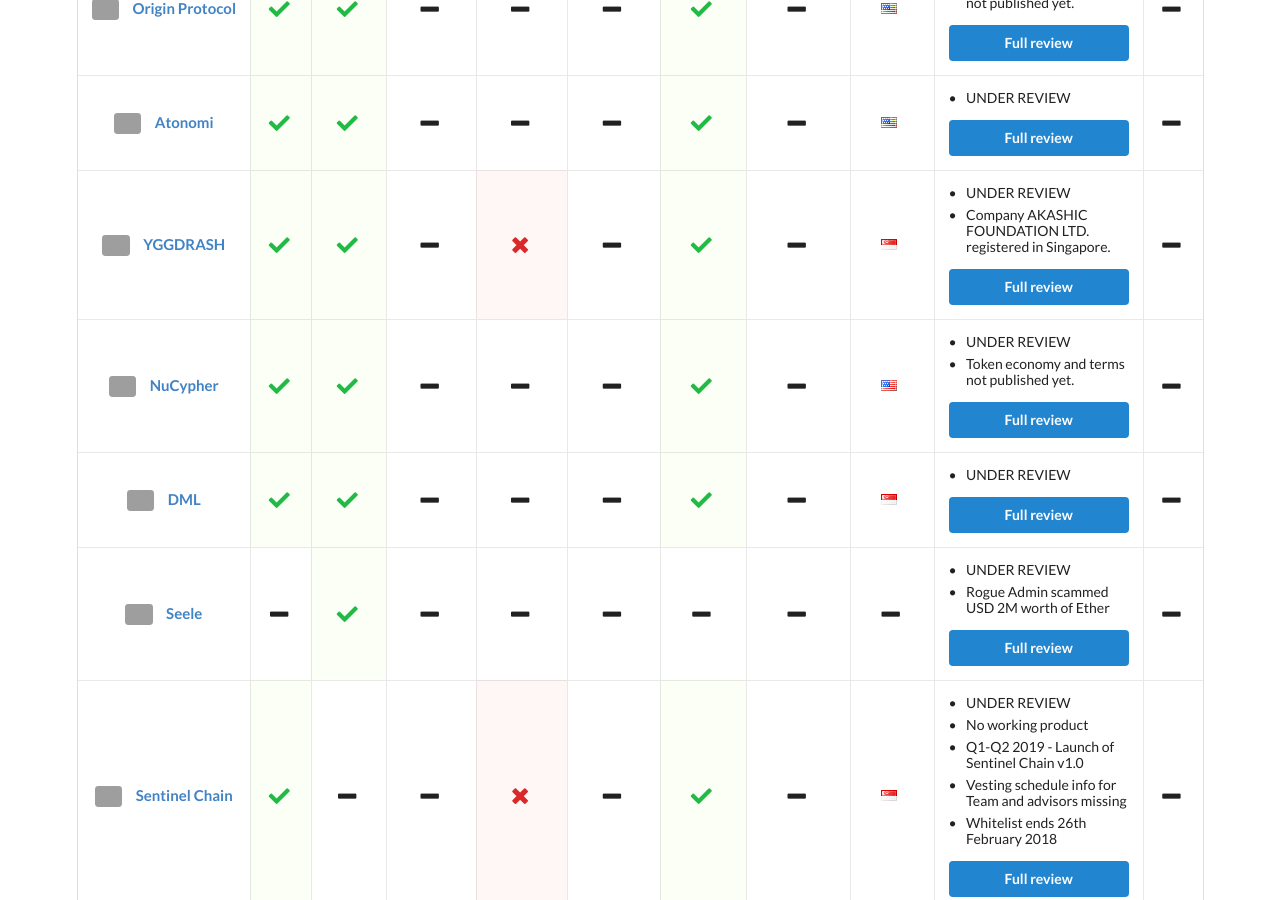
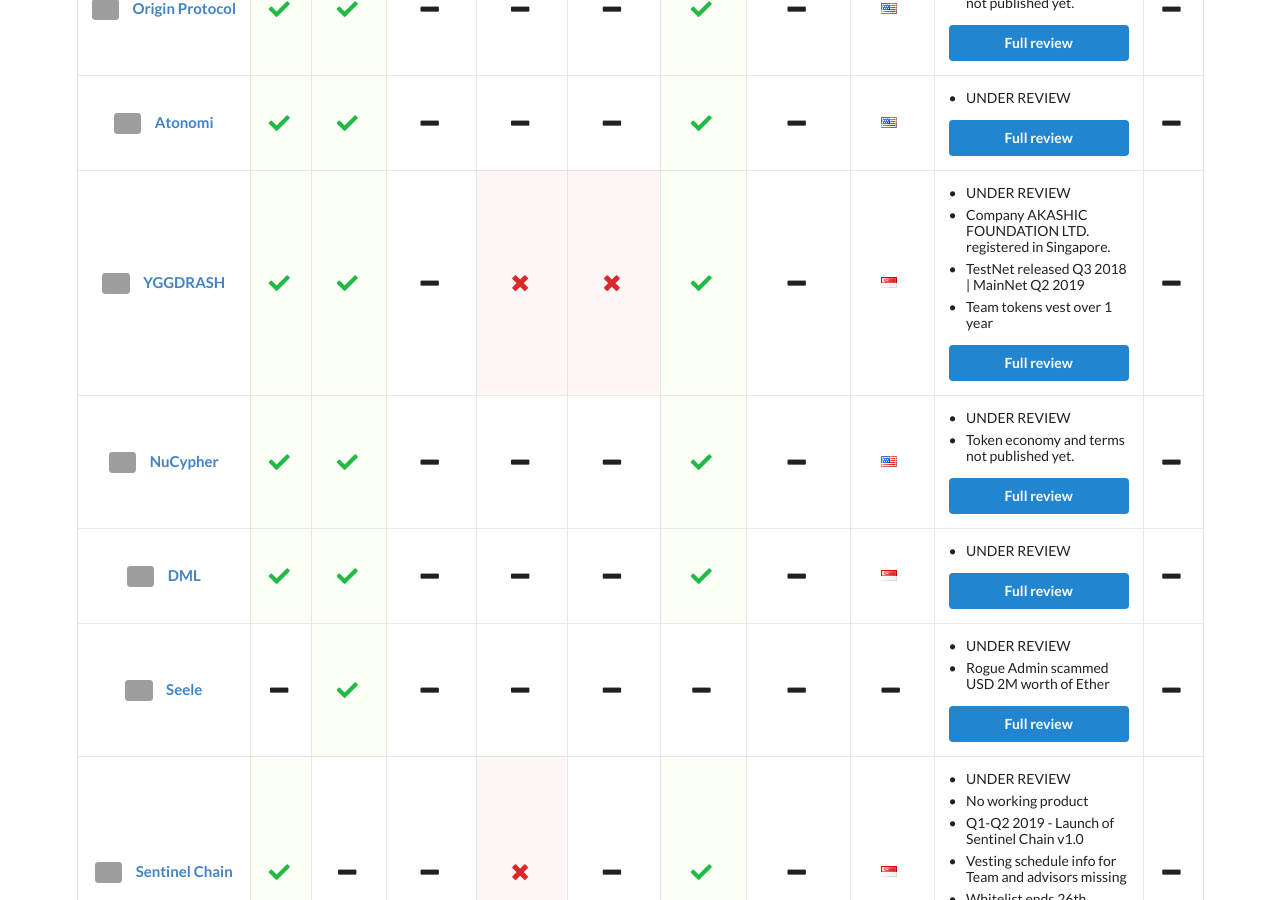
Before and after one commit to ico-check/ico-check, a Jekyll site: the page built from in-review.md, in a window 1280 px wide and 900 px high, scrolled down 999 px. Built offline with Jekyll 4.4.1, drawn with Linux system fonts in a browser that asks for light colours; nearby versions of some CDN libraries; grey boxes are pictures that could not be loaded.

Commit message:
48-yggdrash-ico-check
Added comments

```diff
--- a/_data/in-review-icos.yml
+++ b/_data/in-review-icos.yml
@@ -114,13 +114,15 @@
   github: true
   smart_contract:
   product: false
-  min_vesting:
+  min_vesting: false
   have_company: true
   transparent:
   location: Singapore
   comments:
     - content: UNDER REVIEW
     - content: Company AKASHIC FOUNDATION LTD. registered in Singapore.
+    - content: TestNet released Q3 2018 | MainNet Q2 2019
+    - content: Team tokens vest over 1 year
   ico_start_date:
   ico_end_date:
   safe:
```
